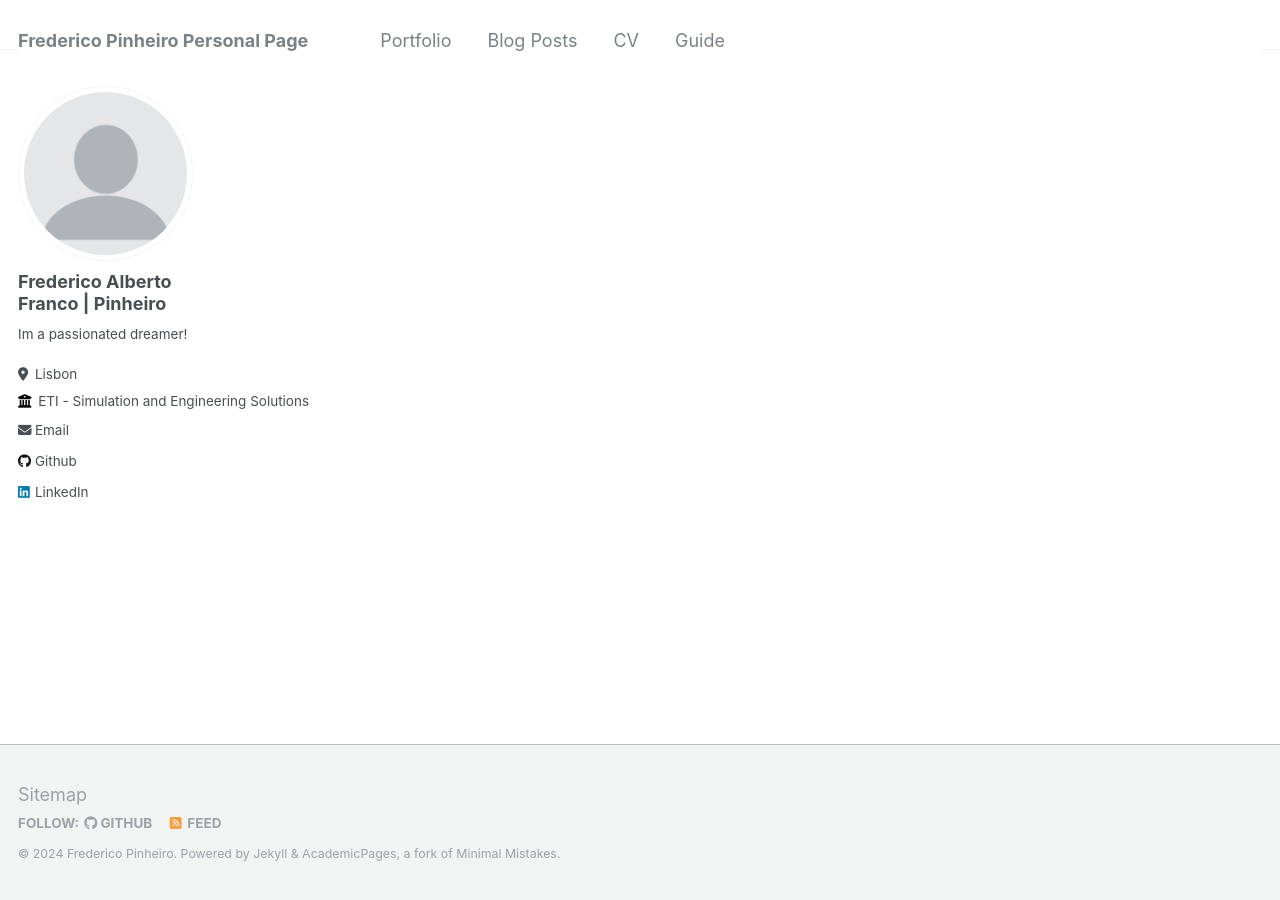
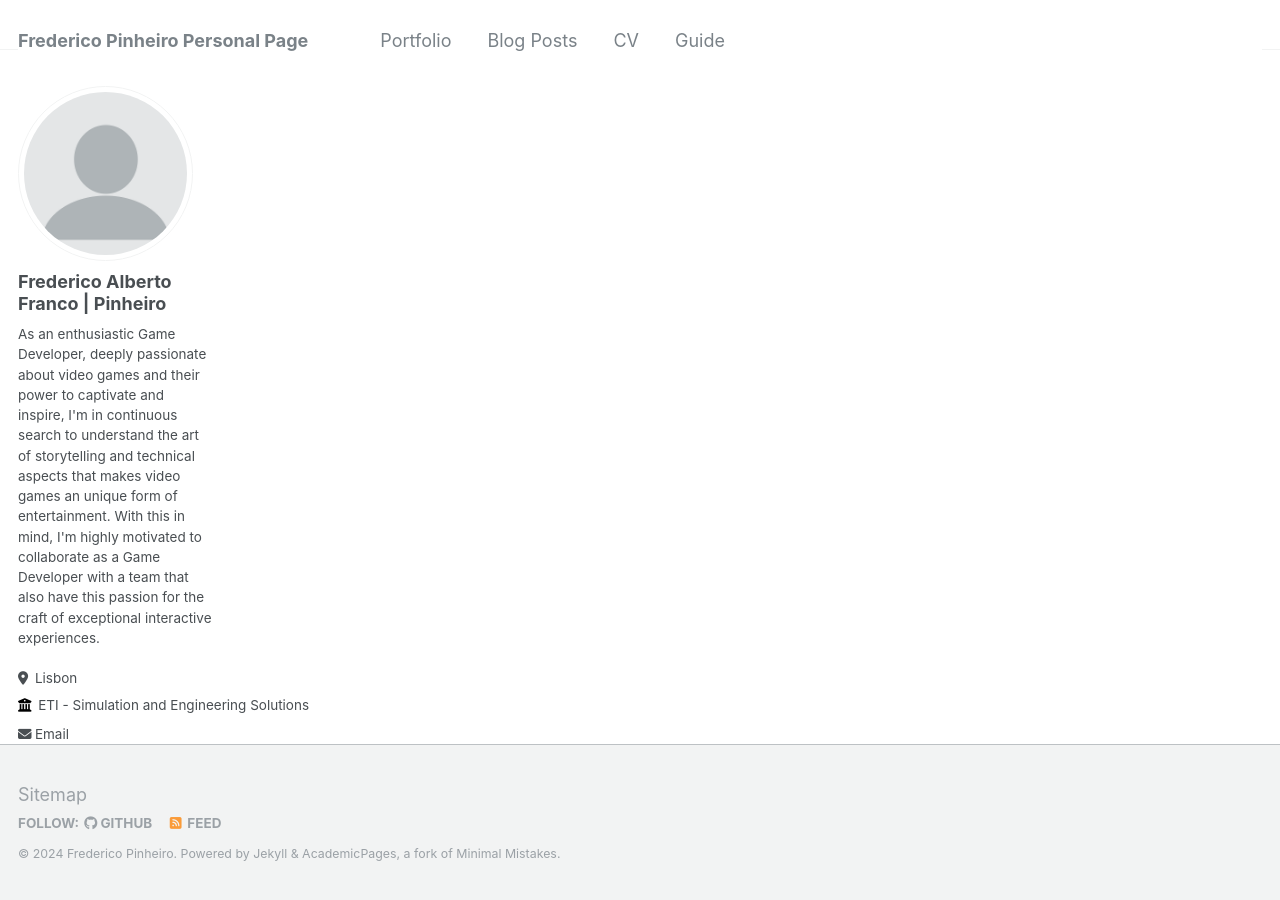
Before and after one commit to fafpinheiro/github-pages, a Jekyll site: the page built from index.md, in a window 1280 px wide. Built offline with Jekyll 4.4.1, drawn with Linux system fonts in a browser that asks for light colours; our own code applies the rules of GitHub Pages for plain Markdown files.

Commit message:
new description

```diff
--- a/_config.yml
+++ b/_config.yml
@@ -15,11 +15,7 @@ locale                   : "en-US"
 title                    : "Frederico Pinheiro Personal Page"
 title_separator          : "-"
 name                     : &name "Frederico Pinheiro"
-description              : &description >-#"I am passionated about the art of game design/creation!"
-    As an enthusiastic Game Developer, deeply passionate about video games and their power to captivate and inspire,
-    I'm in continuous search to understand the art of storytelling and technical aspects that makes video games an
-    unique form of entertainment. With this in mind, I'm highly motivated to collaborate as a Game Developer with
-    a team that also have this passion for the craft of exceptional interactive experiences.
+description              : &description "I am passionated about the art of game design/creation!"
 url                      : https://fafpinheiro.github.io/github-pages/ # the base hostname & protocol for your site e.g. "#https://mmistakes.github.io"
 baseurl                  : "" # the subpath of your site, e.g. "/blog"
 repository               : "fafpinheiro/github-pages.github.io"
@@ -32,7 +28,11 @@ author:
   avatar           : "profile.png"
   name             :  "Frederico Alberto Franco |\n Pinheiro"
   pronouns         : # example: "she/her"
-  bio              : "Im a passionated dreamer!"
+  bio              : >- #"Im a passionated dreamer!"
+    As an enthusiastic Game Developer, deeply passionate about video games and their power to captivate and inspire,
+    I'm in continuous search to understand the art of storytelling and technical aspects that makes video games an
+    unique form of entertainment. With this in mind, I'm highly motivated to collaborate as a Game Developer with
+    a team that also have this passion for the craft of exceptional interactive experiences.
   location         : "Lisbon"
   employer         : "ETI - Simulation and Engineering \n Solutions"
   uri              : # URL
```
